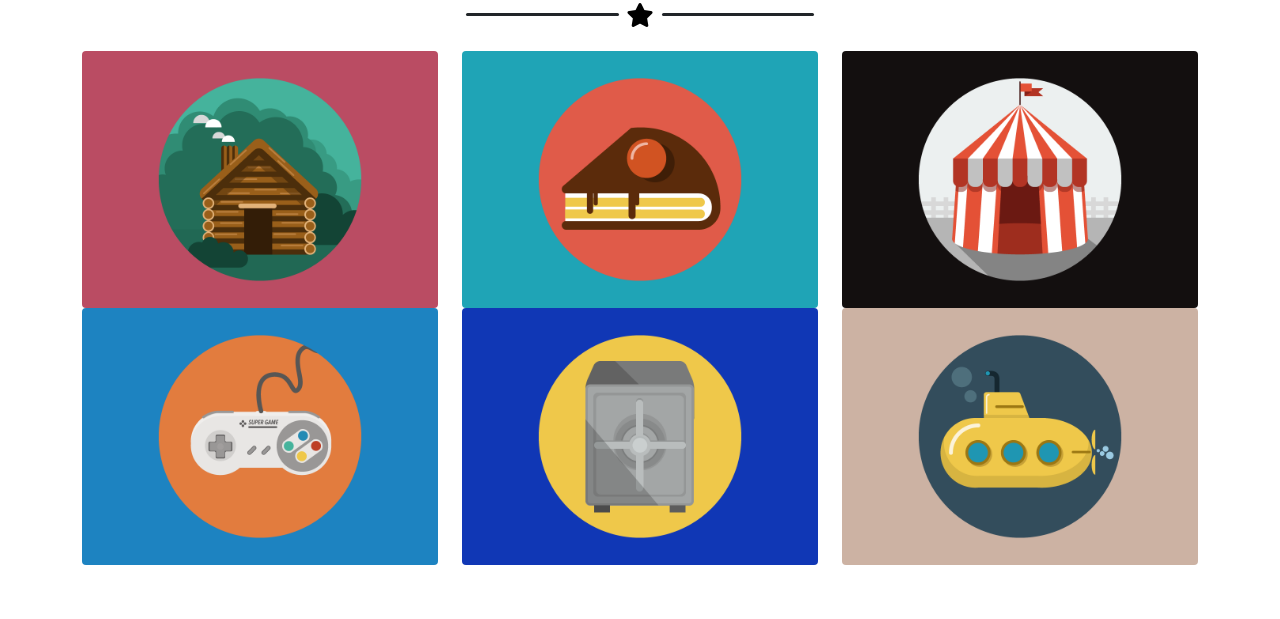
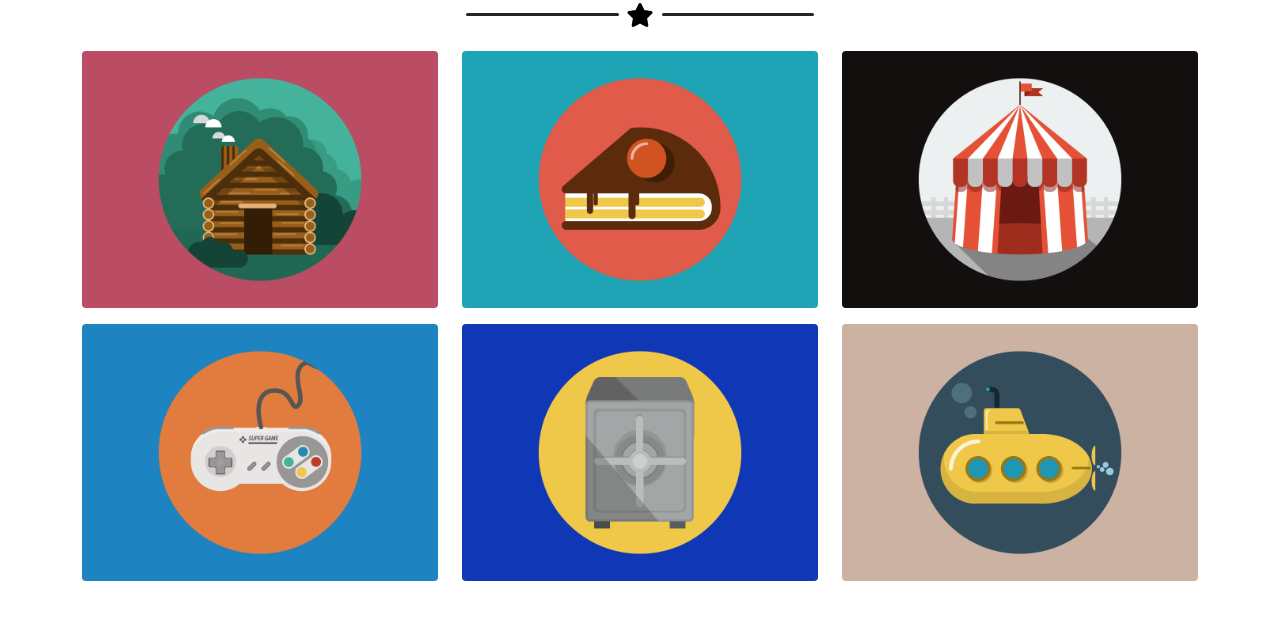
Before and after one commit to Alessandro-Fedele/html-css-bootstrap-freelancer, a plain HTML site: page index.html in a window 1280 px wide. Shown: the part 697-1316 px from the top of the page. Before the commit the page ends 1286 px from the top, so only its background shows below. Drawn offline with nearby package versions, Linux system fonts and the light colour scheme.

Commit message:
portfolio done

```diff
--- a/index.html
+++ b/index.html
@@ -58,22 +58,22 @@
                     </div>
                 </div>
                 <div class="row row-cols-1 row-cols-sm-2 row-cols-md-3">
-                    <div class="col">
+                    <div class="col pb-3">
                         <img class="rounded img-fluid" src="img/cabin.png" alt="">
                     </div>
-                    <div class="col">
+                    <div class="col pb-3">
                         <img class="rounded img-fluid" src="img/cake.png" alt="">
                     </div>
-                    <div class="col">
+                    <div class="col pb-3">
                         <img class="rounded img-fluid" src="img/circus.png" alt="">
                     </div>
-                    <div class="col">
+                    <div class="col pb-3">
                         <img class="rounded img-fluid" src="img/game.png" alt="">
                     </div>
-                    <div class="col">
+                    <div class="col pb-3">
                         <img class="rounded img-fluid" src="img/safe.png" alt="">
                     </div>
-                    <div class="col">
+                    <div class="col pb-3">
                         <img class="rounded img-fluid" src="img/submarine.png" alt="">
                     </div>
                 </div>
```
